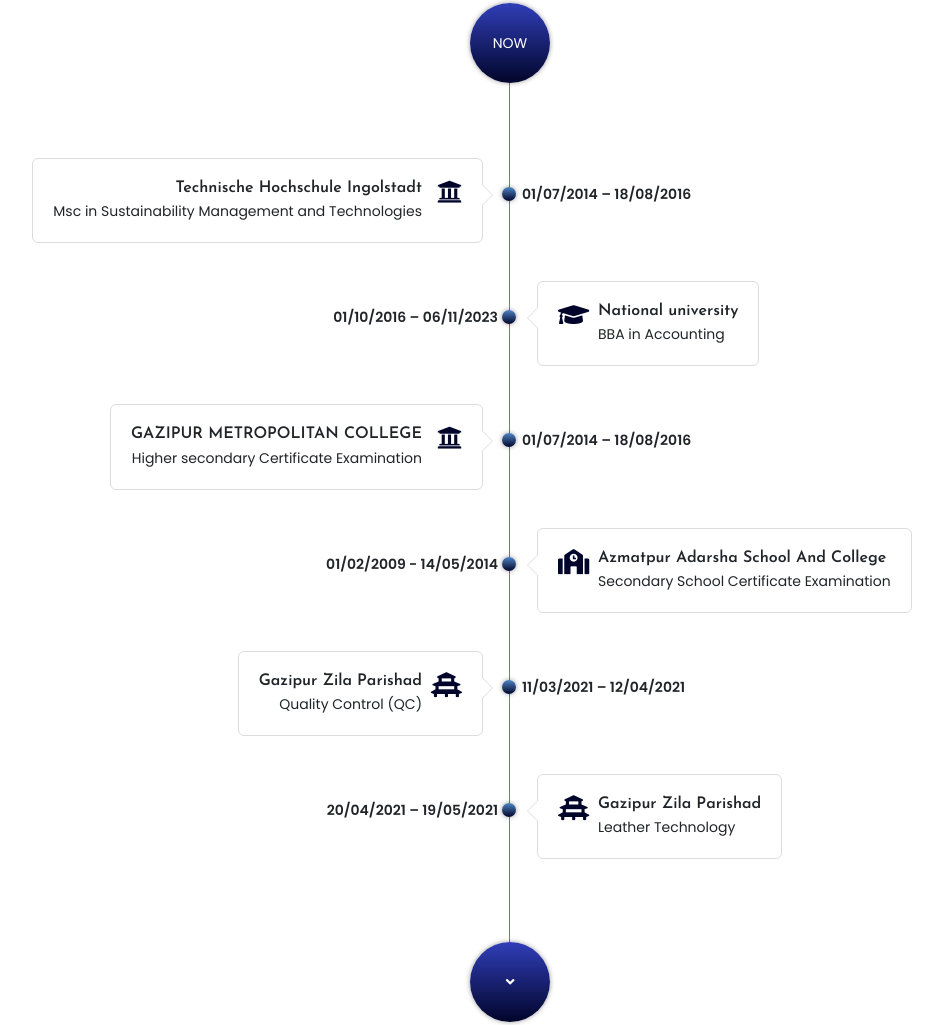
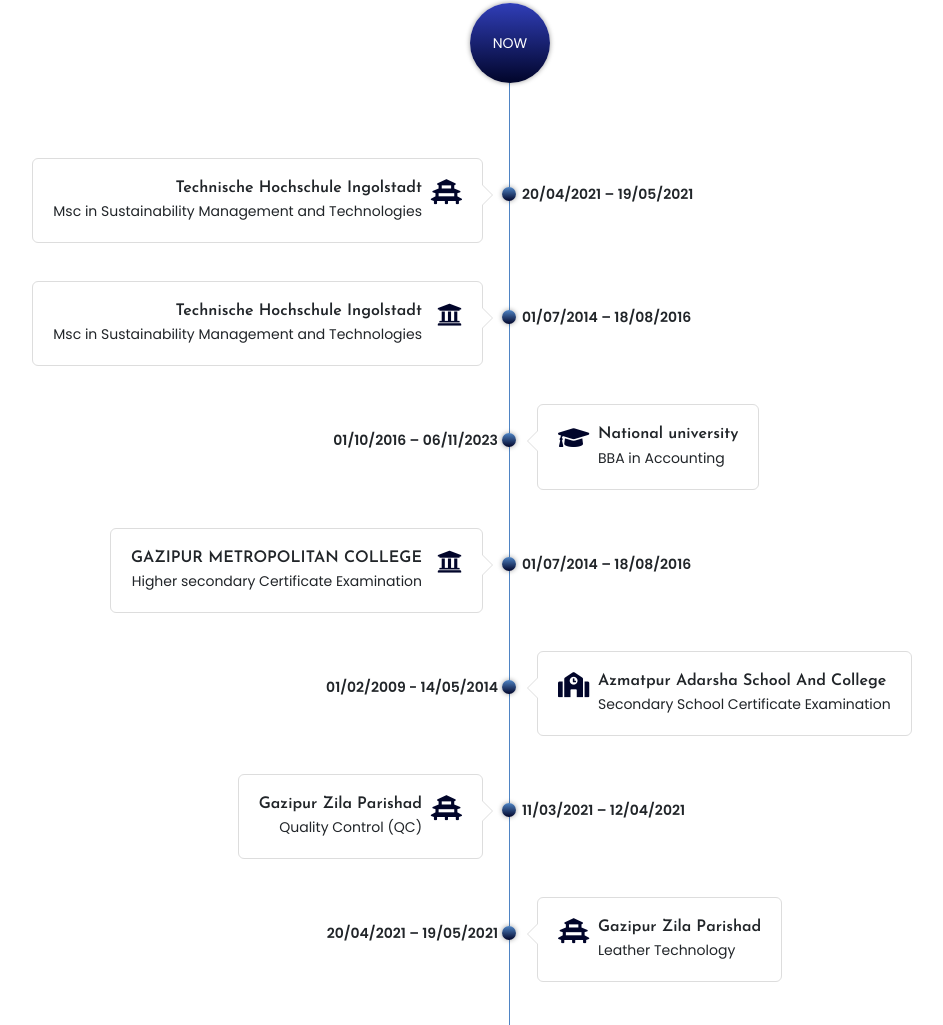
Before and after one commit to rabir01/portfolio, a plain HTML site: page index.html in a window 1280 px wide. Shown: the part 1813-2838 px from the top of the page, without its empty margins (130-1073 px from the left). Drawn offline with nearby package versions, Linux system fonts and the light colour scheme.

Commit message:
Update index.html

```diff
--- a/index.html
+++ b/index.html
@@ -83,6 +83,24 @@
                 </div>
                 <div class="timeline-continue">
 
+                       <div class="row timeline-left">
+                    <div class="col-md-6">
+                      <div class="timeline-box">
+                        <div class="timeline-text">
+                          <h3>Technische Hochschule Ingolstadt</h3>
+                          <p>Msc in Sustainability Management and Technologies</p>
+                        </div>
+                        <div class="timeline-icon">
+                          <i class="fas fa-vihara"></i>
+                      </div>
+                      </div>
+                    </div>
+                    <div class="col-md-6">
+                      <p class="timeline-date">
+                        20/04/2021 – 19/05/2021
+                      </p>
+                    </div>
+                  </div>
 
           <div class="row timeline-left">
                     <div class="col-md-6 d-md-none d-block">
```
